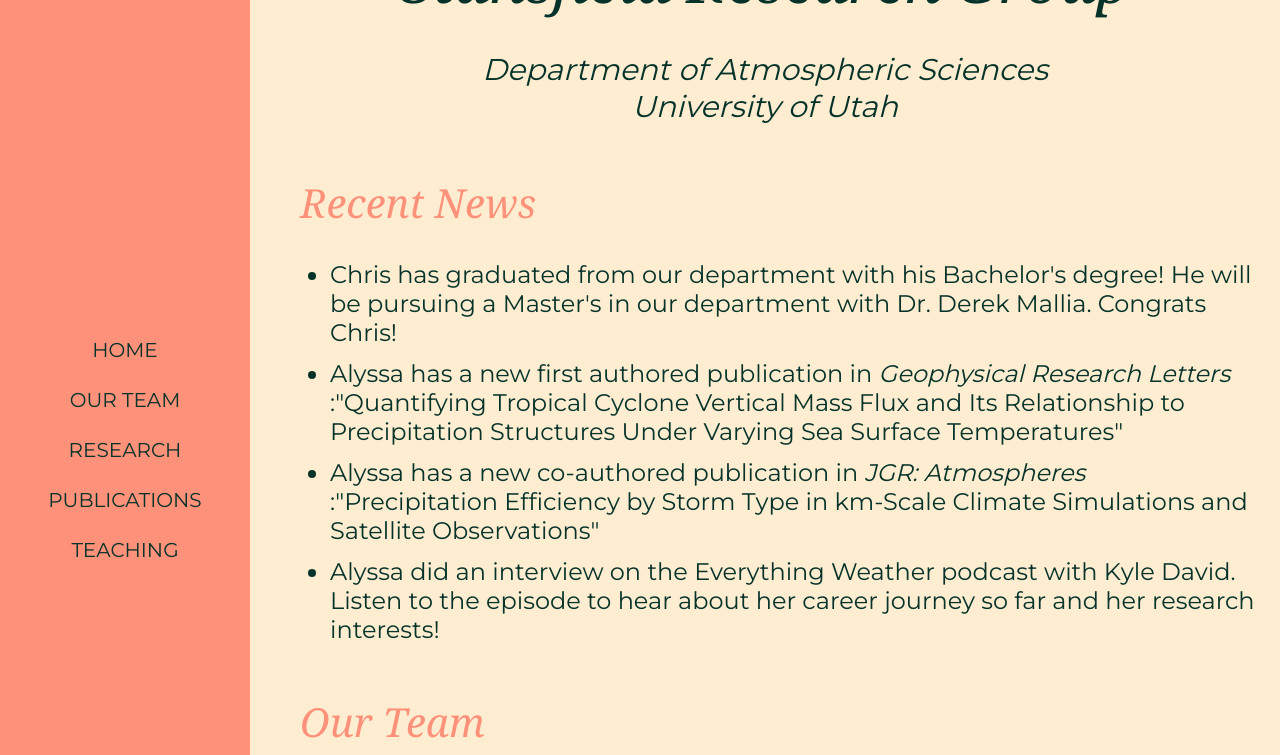
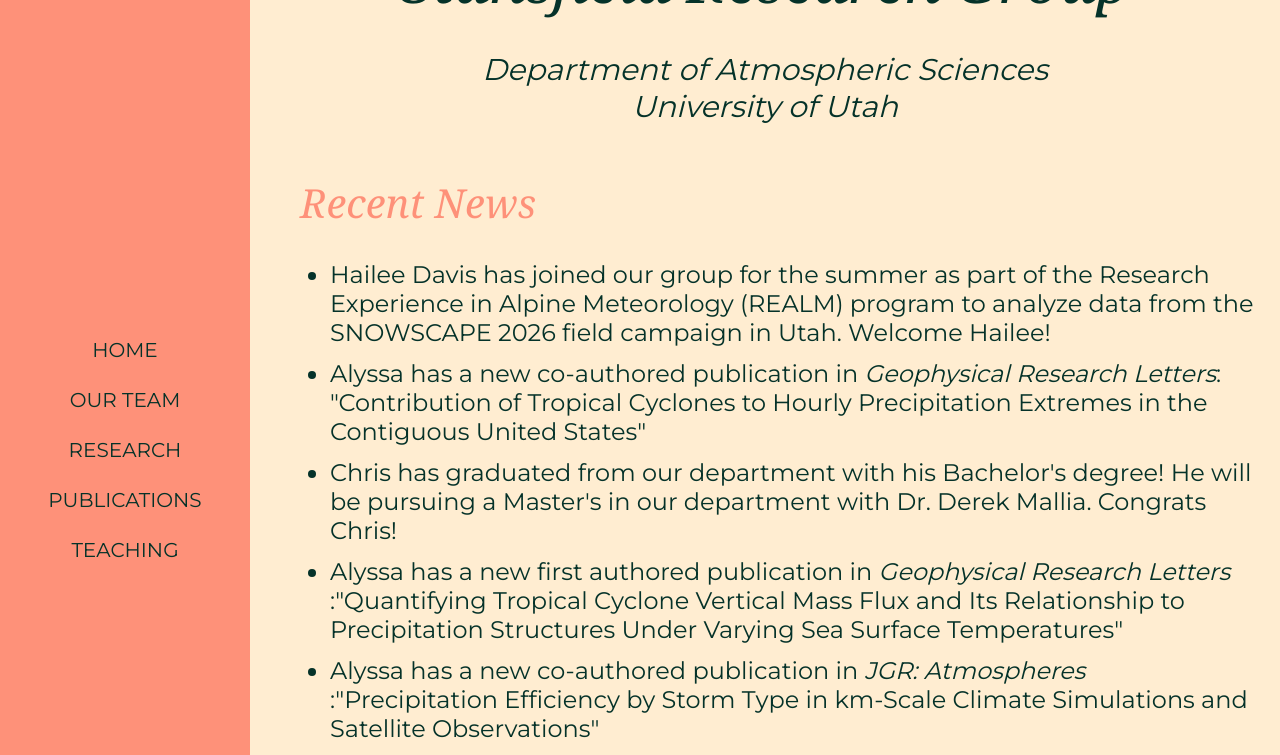
Before and after one commit to alyssa-stansfield/alyssa-stansfield.github.io, a Jekyll site: the page index.html, which Jekyll copies as it is, in a window 1280 px wide and 900 px high, scrolled down 858 px, cut to the strip 0-755 px from the top of the window. Built offline with Jekyll 4.4.1, drawn with Linux system fonts in a browser that asks for light colours; some web fonts are replaced; some of the changed text lies outside the part shown.

Commit message:
Updating recent news

```diff
--- a/index.html
+++ b/index.html
@@ -37,10 +37,11 @@
         <div class="news" id="news">
         <h1 style="color:#FE9179;">Recent News</h1>
                 <ul>
+                        <li style="margin-bottom:12px;">Hailee Davis has joined our group for the summer as part of the Research Experience in Alpine Meteorology (REALM) program to analyze data from the SNOWSCAPE 2026 field campaign in Utah. Welcome Hailee!</li>
+                        <li style="margin-bottom:12px;"><a href=""https://agupubs.onlinelibrary.wiley.com/doi/10.1029/2026GL122815>Alyssa has a new co-authored publication in <em>Geophysical Research Letters</em>: "Contribution of Tropical Cyclones to Hourly Precipitation Extremes in the Contiguous United States"</a></li>
                         <li style="margin-bottom:12px;">Chris has graduated from our department with his Bachelor's degree! He will be pursuing a Master's in our department with Dr. Derek Mallia. Congrats Chris!</li>
                         <li style="margin-bottom:12px;"><a href="https://agupubs.onlinelibrary.wiley.com/doi/10.1029/2025GL118254">Alyssa has a new first authored publication in <em>Geophysical Research Letters</em> :"Quantifying Tropical Cyclone Vertical Mass Flux and Its Relationship to Precipitation Structures Under Varying Sea Surface Temperatures"</a></li>
 			<li style="margin-bottom:12px;"><a href="https://agupubs.onlinelibrary.wiley.com/doi/10.1029/2025JD044800">Alyssa has a new co-authored publication in <em>JGR: Atmospheres</em> :"Precipitation Efficiency by Storm Type in km-Scale Climate Simulations and Satellite Observations"</a></li>
-                        <li style="margin-bottom:12px;"><a href="https://everythingweather.buzzsprout.com/2417149/episodes/16669658-forecasting-the-future-of-extreme-weather-with-dr-alyssa-stansfield">Alyssa did an interview on the Everything Weather podcast with Kyle David. Listen to the episode to hear about her career journey so far and her research interests!</a></li>
                 </ul>
         </div>
 
@@ -138,6 +139,8 @@
 	<div class="publications-details">
 	<p style="margin-top:-27px;font-size:18px">*Underlined names are students I've advised or co-advised.</p>
 
+        <p><a href="https://agupubs.onlinelibrary.wiley.com/doi/10.1029/2026GL122815">Kalashnikov, D. A., Abatzoglou, J. T., and <b>Stansfield, A. M.</b>. Contribution of Tropical Cyclones to Hourly Precipitation Extremes in the Contiguous United States, <em>Geophysical Research Letters</em>, 53, e2026GL122815. https://doi.org/10.1029/2026GL122815.</a></p>
+
 	<p><a href="https://agupubs.onlinelibrary.wiley.com/doi/10.1029/2025GL118254">Stansfield, A. M. and K. L. Rasmussen. Quantifying Tropical Cyclone Vertical Mass Flux and Its Relationship to Precipitation Structures Under Varying Sea Surface Temperatures. <em>Geophysical Research Letters</em>, 53, e2025GL118254. https://doi.org/10.1029/2025GL118254.</a></p>
 
         <p><a href="https://agupubs.onlinelibrary.wiley.com/doi/10.1029/2025JD044800">Kukulies, J., A. F. Prein, J. Done, <b>A. M. Stansfield</b>, and R. Rios-Berrios. Precipitation Efficiency by Storm Type in Km-scale Climate Simulations and Satellite Observations. <em>JGR: Atmospheres</em>, 131, e2025JD044800. https://doi.org/10.1029/2025JD044800</a></p>
@@ -154,6 +157,7 @@
       <div class="teaching" id="teaching">
         <h1 style="color:#FE9179;">Teaching</h1>
         <div class="teaching-details">
+	<p>ATMOS 5400: The Climate System, Fall 2026</p>
 	<p>ATMOS 5000: Introduction to Atmospheric Science, Fall 2025</p>
 	<p>ATMOS 1120: Introduction to Earth System Science, Fall 2025 (co-teaching)</p>
 	<p>ATMOS 6030: Climate Dynamics, Spring 2025</p>
```
